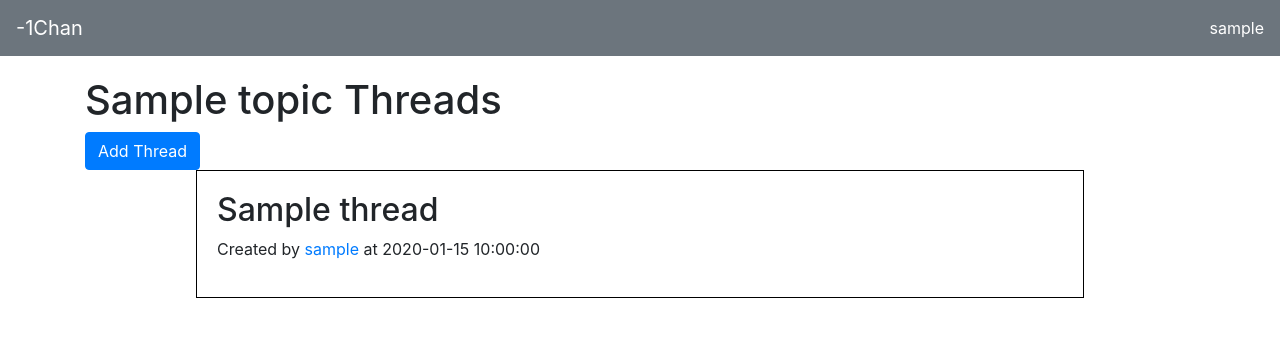
After one commit to Summer23-CSCE-310-Database-Systems/github-setup-minus1chan-group, a Flask app: template templates/topic.html in a window 1280 px wide. The commit adds this page. Shown: the top 337 px of the page. Run offline with Flask 3, Linux system fonts and the light colour scheme; the template is opened without the code that fills it: most values are stand-ins (such as "Sample title", 1, 10 or a date in 2020); parts of the project's set-up code (start-up, migrations or seed data) failed here and were passed over; some libraries are stand-ins or nearby versions.

Commit message:
added functionality and updated templates

```diff
--- a/main.py
+++ b/main.py
@@ -1,12 +1,15 @@
-from flask import Flask, render_template, request, redirect, url_for, flash
-from sqlalchemy import create_engine, Table, MetaData, select, desc
+from flask import Flask, render_template, request, redirect, url_for, flash,session,jsonify
+from sqlalchemy import create_engine, Table, MetaData, select, desc, insert
+from flask_sqlalchemy import SQLAlchemy
+import datetime
 
-from flask import session
 
 
 
 app = Flask(__name__)
 app.config['SECRET_KEY'] = 'secret'
+app.config['SQLALCHEMY_DATABASE_URI'] = 'postgresql+psycopg2://postgres:minus1chan@project301.c3lu1ffcsmca.us-east-2.rds.amazonaws.com'
+db = SQLAlchemy(app)
 engine = create_engine('postgresql+psycopg2://postgres:minus1chan@project301.c3lu1ffcsmca.us-east-2.rds.amazonaws.com:5432/postgres')
 metadata = MetaData()
 
@@ -34,12 +37,12 @@ def login():
     return render_template('login.html')
 
 
-
 @app.route('/topics', methods=['GET'])
 def topics():
     username = session.get('user_name', 'Guest')
     with engine.connect() as connection:
         result = connection.execute(select(Topic)).fetchall()
+
     categories = {}
     for row in result:
         category = row[3]
@@ -52,18 +55,85 @@ def topics():
     return render_template('topics.html', categories=categories,username=username)
 
 
-# @app.route('/threads/<int:topic_id>')
-# def threads(topic_id):
-#     with engine.connect() as connection:
-#         results = connection.execute(select(Thread).where(Thread.c.topic_id == topic_id).order_by(desc(Thread.c.vote_ratio))).fetchall()
-#     return render_template('threads.html', threads=results)
+@app.route('/topics/<string:topic_name>', methods=['GET'])
+def topic_threads(topic_name):
+    username = session.get('user_name', 'Guest')
+    with engine.connect() as connection:
+        topic_id = connection.execute(select(Topic.c.topic_id).where(Topic.c.topic_title == topic_name)).scalar()
+        result = connection.execute(select(Thread).where(Thread.c.topic_id == topic_id)).fetchall()
+    threads = [row._asdict() for row in result]
+    return render_template('topic.html', threads=threads, topic=topic_name,username=username,topic_id=topic_id)
 
-# @app.route('/posts/<int:post_id>')
-# def posts(post_id):
-#     with engine.connect() as connection:
-#         post = connection.execute(select(Post).where(Post.c.post_id == post_id)).fetchone()
-#         comments = connection.execute(select(Comment).where(Comment.c.post_id == post_id)).fetchall()
-#     return render_template('post.html', post=post, comments=comments)
+
+@app.route('/threads/<int:thread_id>', methods=['GET'])
+def thread_posts(thread_id):
+    username = session.get('user_name', 'Guest')
+    with engine.connect() as connection:
+        thread = connection.execute(select(Thread).where(Thread.c.thread_id == thread_id)).fetchone()
+        thread_title = thread.thread_title if thread else ""
+        result = connection.execute(select(Post).where(Post.c.thread_id == thread_id)).fetchall()
+        posts = [row._asdict() for row in result]
+        for post in posts:
+            comments_result = connection.execute(select(Comment).where(Comment.c.post_id == post['post_id'])).fetchall()
+            post['comments'] = [row._asdict() for row in comments_result]
+    return render_template('post.html', posts=posts, thread_id=thread_id,username=username,thread_title=thread_title)
+
+
+@app.route('/users/<string:user_name>', methods=['GET'])
+def user_page(user_name):
+    with engine.connect() as connection:
+        user = connection.execute(select(User).where(User.c.user_name == user_name)).fetchone()._asdict()
+        user_threads = connection.execute(select(Thread).where(Thread.c.user_name == user_name)).fetchall()
+        user_threads = [row._asdict() for row in user_threads]
+        user_posts = connection.execute(select(Post).where(Post.c.user_name == user_name)).fetchall()
+        user_posts = [row._asdict() for row in user_posts]
+        user_comments = connection.execute(select(Comment).where(Comment.c.user_name == user_name)).fetchall()
+        user_comments = [row._asdict() for row in user_comments]
+
+    return render_template('user.html', user=user, user_threads=user_threads, user_posts=user_posts, user_comments=user_comments)
+
+@app.route('/add_thread', methods=['POST'])
+def add_thread():
+    title = request.form['title']
+    user_name = session.get('user_name', 'Guest')
+    topic_id = request.form.get('topic_id')
+    creation_time = datetime.datetime.now()
+    stmt = insert(Thread).values(thread_title=title, user_name=user_name, topic_id=topic_id, thread_creation_time=creation_time)
+    result = db.session.execute(stmt)
+    db.session.commit()
+    new_thread_id = result.inserted_primary_key[0]
+
+    return redirect(url_for('thread_posts', thread_id=new_thread_id))
+
+@app.route('/add_post', methods=['POST'])
+def add_post():
+    text = request.form['text']
+    title= request.form['title']
+    user_name = session.get('user_name', 'Guest')
+    thread_id = request.form.get('thread_id')
+    post_creation_time = datetime.datetime.now()
+    print(thread_id)
+    stmt = insert(Post).values(post_title=title,post_text=text, user_name=user_name,thread_id=thread_id, post_creation_time=post_creation_time)
+    db.session.execute(stmt)
+    db.session.commit()
+
+    return redirect(url_for('thread_posts', thread_id=thread_id))
+
+@app.route('/add_comment', methods=['POST'])
+def add_comment():
+    text = request.form['text']
+    user_name = session.get('user_name', 'Guest')
+    post_id = request.form.get('post_id')
+    thread_id = request.form.get('thread_id')
+    print(thread_id)
+    comment_creation_time = datetime.datetime.now()
+
+    stmt = insert(Comment).values(comment_text=text, user_name=user_name, post_id=post_id, comment_creation_time=comment_creation_time)
+    db.session.execute(stmt)
+    db.session.commit()
+
+
+    return redirect(url_for('thread_posts', thread_id=thread_id))
 
 
 if __name__ == '__main__':
--- /dev/null
+++ b/templates/base.html
@@ -0,0 +1,34 @@
+<!DOCTYPE html>
+<html lang="en">
+<head>
+    <title>{% block title %}{% endblock %}</title>
+    <link rel="stylesheet" href="https://stackpath.bootstrapcdn.com/bootstrap/4.5.2/css/bootstrap.min.css">
+    <style>
+        .navbar {
+            background-color: #6c757d;
+        }
+        .container {
+            margin-top: 20px;
+        }
+        .card {
+            margin-bottom: 20px;
+        }
+    </style>
+    {% block head %}{% endblock %}
+</head>
+<body>
+    <nav class="navbar navbar-dark">
+        <a class="navbar-brand" href="#">-1Chan</a>
+        <span class="navbar-text">
+            <a href="{{ url_for('user_page', user_name=username) }}">{{username}}</a>
+        </span>
+    </nav>
+    <div class="container">
+        {% block content %}{% endblock %}
+    </div>
+    <script src="https://ajax.googleapis.com/ajax/libs/jquery/3.5.1/jquery.min.js"></script>
+    <script src="https://cdnjs.cloudflare.com/ajax/libs/popper.js/1.16.0/umd/popper.min.js"></script>
+    <script src="https://stackpath.bootstrapcdn.com/bootstrap/4.5.2/js/bootstrap.min.js"></script>
+
+</body>
+</html>
--- /dev/null
+++ b/templates/topic.html
@@ -0,0 +1,57 @@
+{% extends "base.html" %}
+{% block title %}{{topic}} Threads{% endblock %}
+{% block content %}
+    <style>
+        .thread-box {
+            width: 80%;
+            margin: 0 auto;
+            border: 1px solid #000;
+            padding: 20px;
+            margin-bottom: 20px;
+        }
+    </style>
+    <h1>{{topic}} Threads</h1>
+
+    <button type="button" class="btn btn-primary" data-toggle="modal" data-target="#threadModal">
+        Add Thread
+    </button>
+
+    {% for thread in threads %}
+        <a href="{{ url_for('thread_posts', thread_id=thread.thread_id) }}" style="color: inherit; text-decoration: none;">
+            <div class="thread-box">
+                <h2>{{thread['thread_title']}}</h2>
+                <p>Created by <a href="{{ url_for('user_page', user_name=thread['user_name']) }}">{{thread['user_name']}}</a> at {{thread['thread_creation_time']}}</p>
+            </div>
+        </a>
+    {% endfor %}
+
+    <div class="modal fade" id="threadModal" tabindex="-1" role="dialog" aria-labelledby="threadModalLabel" aria-hidden="true">
+        <div class="modal-dialog" role="document">
+        <div class="modal-content">
+            <div class="modal-header">
+            <h5 class="modal-title" id="threadModalLabel">New Thread</h5>
+            <button type="button" class="close" data-dismiss="modal" aria-label="Close">
+                <span aria-hidden="true">&times;</span>
+            </button>
+            </div>
+            <div class="modal-body">
+                <form id="threadForm" method="post" action="{{ url_for('add_thread') }}">
+                    <div class="form-group">
+                    <label for="thread-title" class="col-form-label">Title:</label>
+                    <input type="text" class="form-control" id="thread-title" name="title" required>
+                    </div>
+                    <div class="form-group">
+                    <label for="thread-text" class="col-form-label">Text:</label>
+                    <textarea class="form-control" id="thread-text" name="text" required></textarea>
+                    </div>
+                    <input type="hidden" name="topic_id" value="{{ topic_id }}">
+                </form>
+            </div>
+            <div class="modal-footer">
+            <button type="button" class="btn btn-secondary" data-dismiss="modal">Close</button>
+            <button type="button" class="btn btn-primary" onclick="document.getElementById('threadForm').submit()">Add Thread</button>
+            </div>
+        </div>
+        </div>
+    </div>
+{% endblock %}
```
Also changed, not shown: templates/post.html (+90 -0 lines), templates/topics.html (+5 -29 lines), templates/user.html (added, +45 -0 lines).
